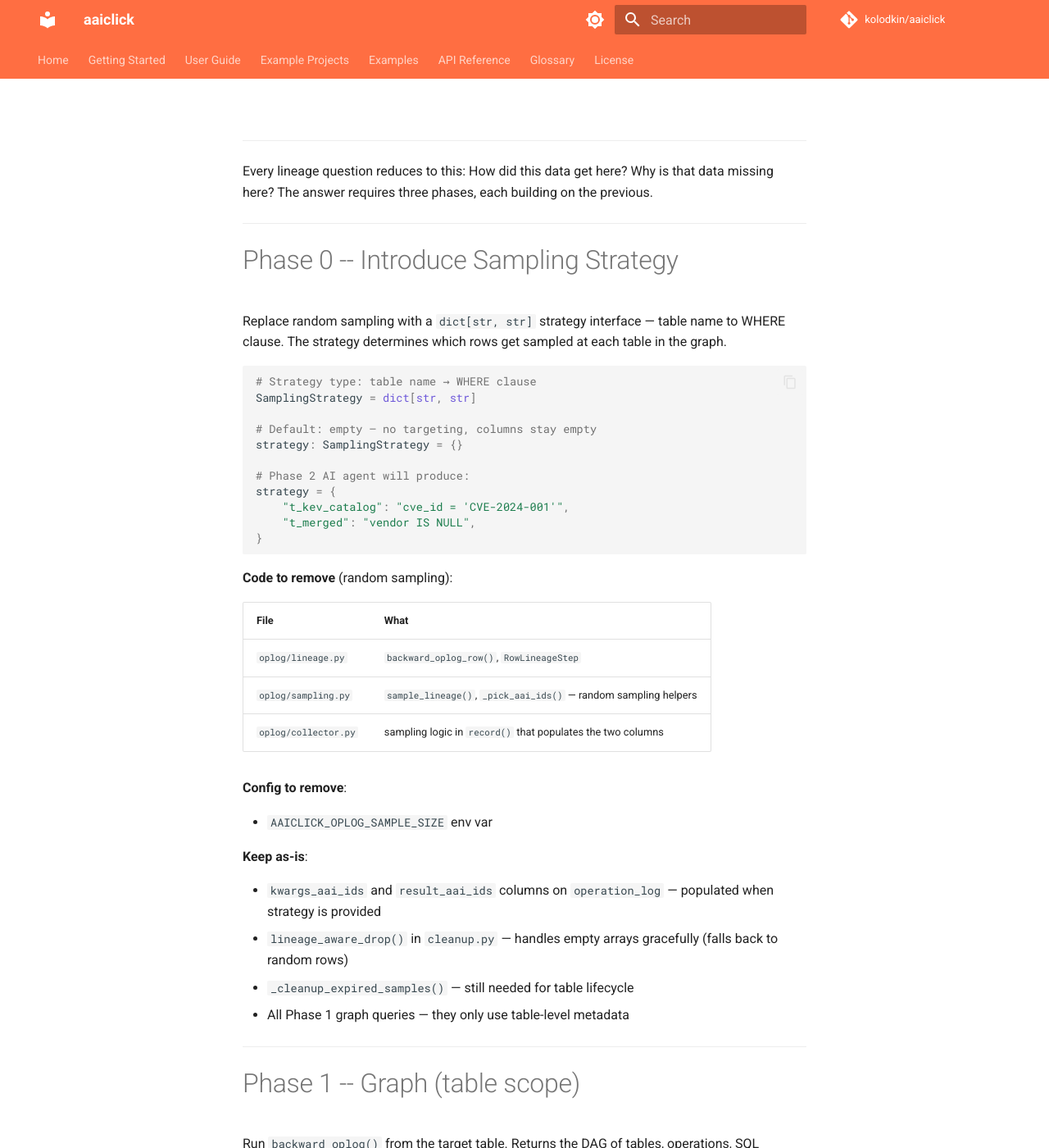
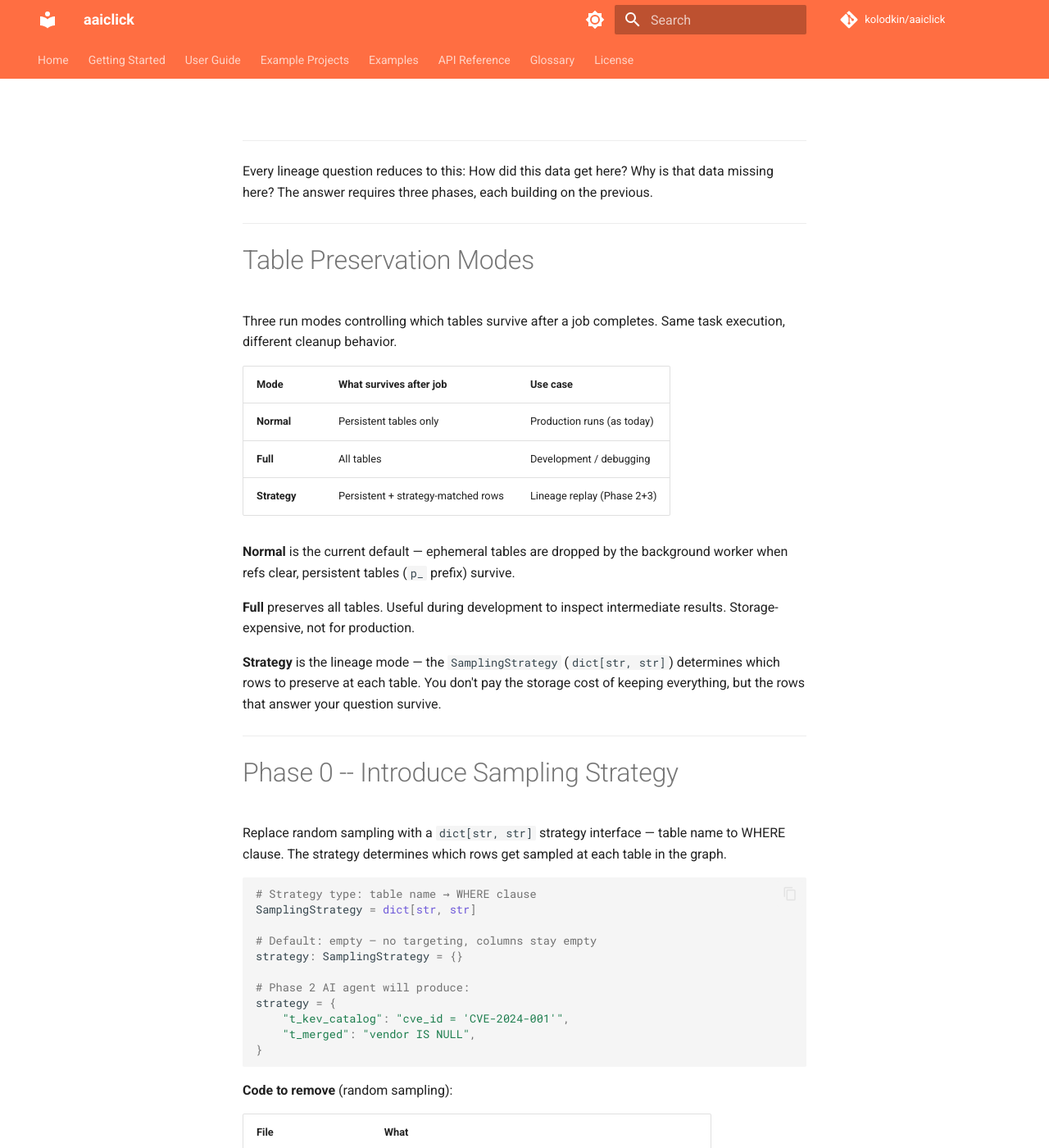
Before and after one commit to kolodkin/aaiclick, an MkDocs documentation site: the page built from docs/lineage_3_phases.md, in a window 1280 px wide and 1400 px high. Shown: the whole window at 82% size. Built offline with MkDocs 1.6.1 and Material for MkDocs 9.7.7, drawn with Linux system fonts in a browser that asks for light colours; comment, search, counter and statistics services are not loaded; some of the changed text lies outside the part shown.

Commit message:
feature: add table preservation modes and documentation update plan
Three run modes: normal (persistent only), full (all tables), strategy
(persistent + strategy-matched rows). Each phase tracks which docs to
update as it lands.

```diff
--- a/docs/lineage_3_phases.md
+++ b/docs/lineage_3_phases.md
@@ -4,6 +4,29 @@ Lineage: Three-Phase Debugging
 Every lineage question reduces to this: How did this data get here?
 Why is that data missing here?
 The answer requires three phases, each building on the previous.
+
+---
+
+# Table Preservation Modes
+
+Three run modes controlling which tables survive after a job completes.
+Same task execution, different cleanup behavior.
+
+| Mode         | What survives after job              | Use case                     |
+|--------------|--------------------------------------|------------------------------|
+| **Normal**   | Persistent tables only               | Production runs (as today)   |
+| **Full**     | All tables                           | Development / debugging      |
+| **Strategy** | Persistent + strategy-matched rows   | Lineage replay (Phase 2+3)  |
+
+**Normal** is the current default — ephemeral tables are dropped by the
+background worker when refs clear, persistent tables (`p_` prefix) survive.
+
+**Full** preserves all tables. Useful during development to inspect
+intermediate results. Storage-expensive, not for production.
+
+**Strategy** is the lineage mode — the `SamplingStrategy` (`dict[str, str]`)
+determines which rows to preserve at each table. You don't pay the storage
+cost of keeping everything, but the rows that answer your question survive.
 
 ---
 
@@ -158,3 +181,16 @@ source values, and where in the pipeline did the data appear or disappear.
 |----------------------------|---------------------|----------------------------------------------------|
 | Clear task + downstream    | Not yet implemented | Reset selected task and all downstream to PENDING  |
 | Scoped replay (row subset) | Not yet implemented | Re-run tasks on targeted `aai_id`s only            |
+
+## Documentation Updates
+
+Each phase should update the relevant docs as it lands:
+
+| Phase   | Docs to update                                                          |
+|---------|-------------------------------------------------------------------------|
+| Phase 0 | `docs/oplog.md` — remove sampling references, add strategy interface   |
+| Phase 0 | `docs/data_context.md` — document preservation modes (normal/full/strategy) |
+| Phase 1 | Already documented in `docs/oplog.md`                                   |
+| Phase 2 | `docs/ai.md` — add strategy agent to agent tools table                  |
+| Phase 3 | `docs/orchestration.md` — document clear task + replay mechanism        |
+| Phase 3 | `docs/data_context.md` — document input task detection via persistent Objects |
```
